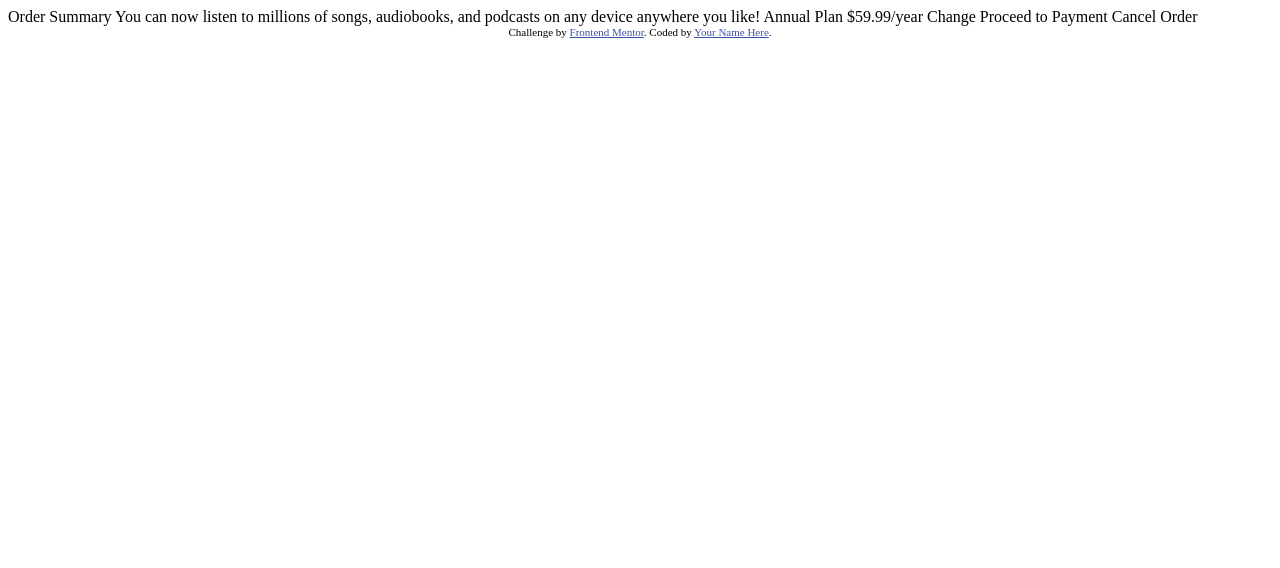
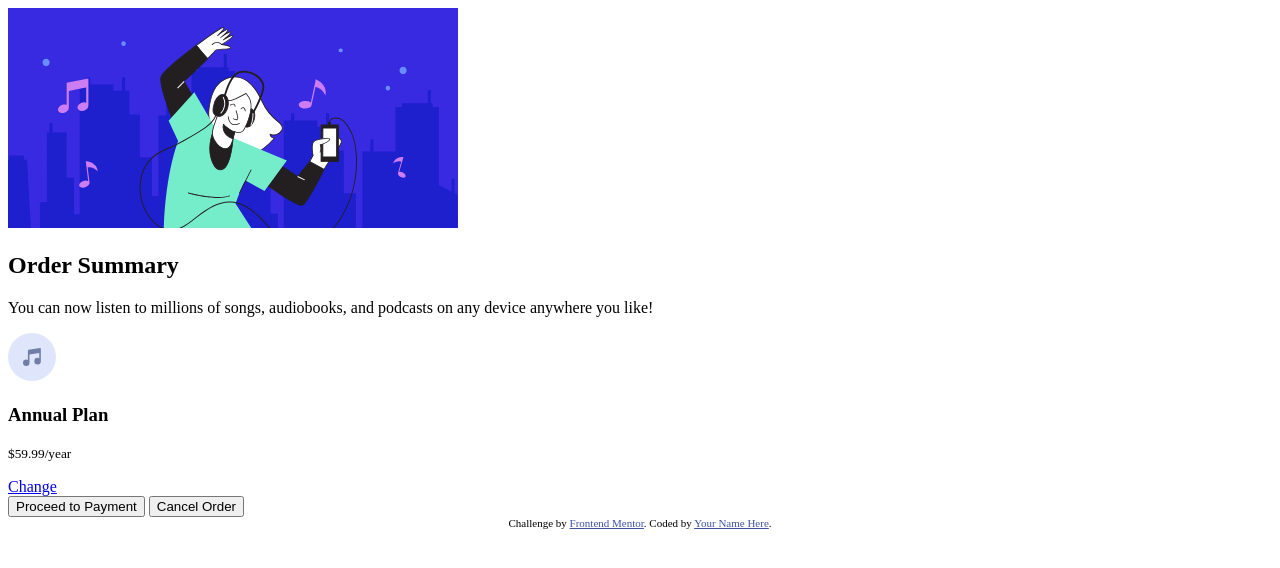
Before and after one commit to AbondDev/frontend_mentor, a plain HTML site: page order-summary-component-main/index.html in a window 1280 px wide. Drawn offline with Linux system fonts and the light colour scheme.

Commit message:
added base html for order summary proj

```diff
--- a/order-summary-component-main/index.html
+++ b/order-summary-component-main/index.html
@@ -1,37 +1,66 @@
 <!DOCTYPE html>
 <html lang="en">
   <head>
-  <meta charset="UTF-8">
-  <meta name="viewport" content="width=device-width, initial-scale=1.0"> <!-- displays site properly based on user's device -->
+    <meta charset="UTF-8" />
+    <meta name="viewport" content="width=device-width, initial-scale=1.0" />
+    <!-- displays site properly based on user's device -->
 
-  <link rel="icon" type="image/png" sizes="32x32" href="./images/favicon-32x32.png">
+    <link
+      rel="icon"
+      type="image/png"
+      sizes="32x32"
+      href="./images/favicon-32x32.png"
+    />
 
     <title>Frontend Mentor | Order summary card</title>
 
     <!-- Feel free to remove these styles or customise in your own stylesheet 👍 -->
     <style>
-    .attribution { font-size: 11px; text-align: center; }
-    .attribution a { color: hsl(228, 45%, 44%); }
+      .attribution {
+        font-size: 11px;
+        text-align: center;
+      }
+      .attribution a {
+        color: hsl(228, 45%, 44%);
+      }
     </style>
   </head>
   <body>
+    <div class="card">
+      <!-- Image -->
+      <div>
+        <img src="./images/illustration-hero.svg" alt="" />
+      </div>
+      <!-- Order info -->
+      <div>
+        <h2>Order Summary</h2>
+        <p>
+          You can now listen to millions of songs, audiobooks, and podcasts on
+          any device anywhere you like!
+        </p>
+        <!-- Plan information -->
+        <div>
+          <img src="./images/icon-music.svg" alt="">
+          <!-- Plan type and price -->
+          <div>
+            <h3>
+              Annual Plan
+            </h3>
+            <p><small>$59.99/year</small></p>
+          </div>
+          <a href="#">Change</a>
+        </div>
+        <button>Proceed to Payment</button>
+        <button>Cancel Order</button>
+      </div>
+    </div>
 
-  Order Summary
-
-  You can now listen to millions of songs, audiobooks, and podcasts on any
-  device anywhere you like!
-
-  Annual Plan
-  $59.99/year
-
-  Change
-
-  Proceed to Payment
-  Cancel Order
 
     <div class="attribution">
-    Challenge by <a href="https://www.frontendmentor.io?ref=challenge" target="_blank">Frontend Mentor</a>.
-    Coded by <a href="#">Your Name Here</a>.
+      Challenge by
+      <a href="https://www.frontendmentor.io?ref=challenge" target="_blank"
+        >Frontend Mentor</a
+      >. Coded by <a href="#">Your Name Here</a>.
     </div>
   </body>
 </html>
```
Lines whose indentation alone changed are shown as unchanged.
